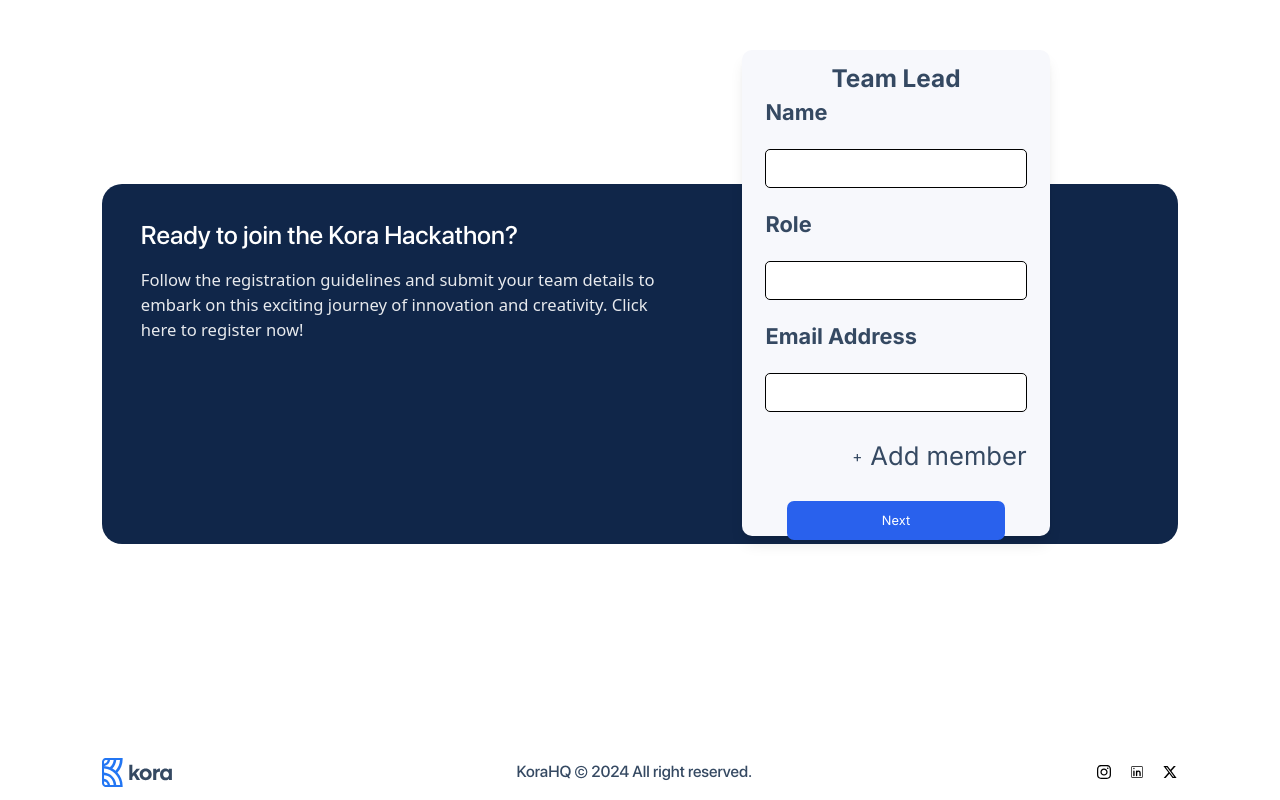
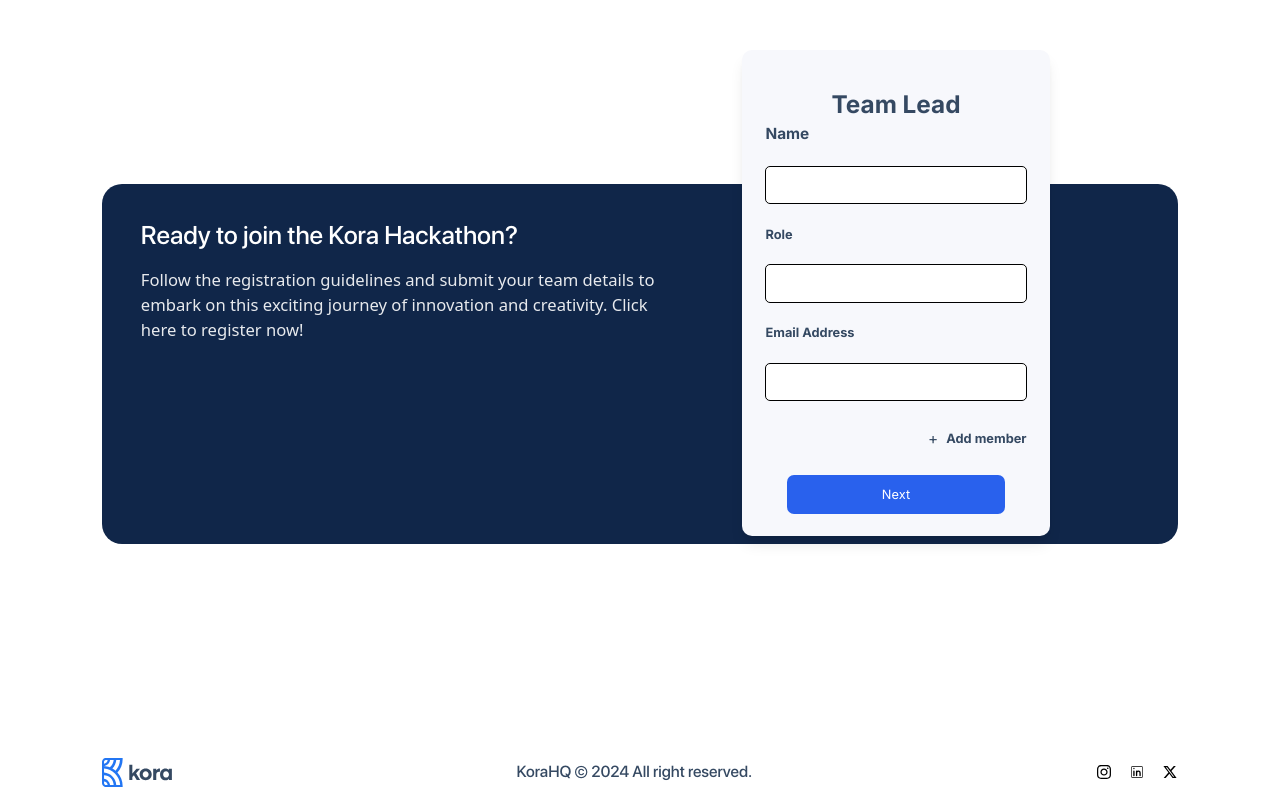
Before and after one commit to Schoolpals/KORA-HACKATHON-FRONTEND, a React (Vite) app: page / in a window 1280 px wide. Both pictures are taken after a click on the button "Next". Shown: the part 3845-4645 px from the top of the page. Built offline with nearby package versions, Linux system fonts and the light colour scheme; a web font is replaced by a local one.

Commit message:
finalised the oublic routing folder and the updates on the form in progresss

```diff
--- a/src/Component/Register.tsx
+++ b/src/Component/Register.tsx
@@ -120,7 +120,7 @@
                                     {currentMemberIndex === 0 ? "Team Lead" : `Member ${currentMemberIndex}`}
                                 </div>
                                 <div className='w-[85%] mx-auto flex flex-col items-start gap-[1.6vw]'>
-                                    <label className='text-[#354962] text-left text-[2vw]  md:text-[1.7vw] font-bold'>Name</label>
+                                    <label className='text-[#354962] text-left text-[2vw] md:text-[1.7vw] xl:text-[1.2vw] font-bold'>Name</label>
                                     <input
                                         required
                                         type='text'
@@ -128,7 +128,7 @@
                                         value={members[currentMemberIndex]?.name}
                                         onChange={(e) => handleMemberChange('name', e.target.value)}
                                     />
-                                    <label className='text-[#354962] text-left text-[2vw]  md:text-[1.7vw] font-bold'>Role</label>
+                                    <label className='text-[#354962] text-left text-[2vw] md:text-[1.7vw] xl:text-[1vw] font-bold'>Role</label>
                                     <input
                                         required
                                         type='text'
@@ -136,7 +136,7 @@
                                         value={members[currentMemberIndex]?.role}
                                         onChange={(e) => handleMemberChange('role', e.target.value)}
                                     />
-                                    <label className='text-[#354962] text-left text-[2vw]  md:text-[1.7vw] font-bold'>Email Address</label>
+                                    <label className='text-[#354962] text-left text-[2vw] md:text-[1.7vw] xl:text-[1vw] font-bold'>Email Address</label>
                                     <input
                                         required
                                         type='email'
@@ -150,7 +150,7 @@
                                 <div className='w-[85%] outline-none mx-auto flex inter-fonts flex-col items-end'>
                                     <button type='button' className='text-black gap-2 flex items-center xl:text-[1.2vw] text-[1.5vw] md:text-[1.7vw] text-[#354962]' onClick={addMember}>
                                         <span className='text-[#354962]'>+</span>
-                                        <span className='text-[#354962] text-[2vw] '>Add member</span>
+                                        <span className='text-[#354962] text-left text-[2vw] md:text-[1.7vw] xl:text-[1vw] font-bold '>Add member</span>
                                     </button>
                                 </div>
                             )}
```
